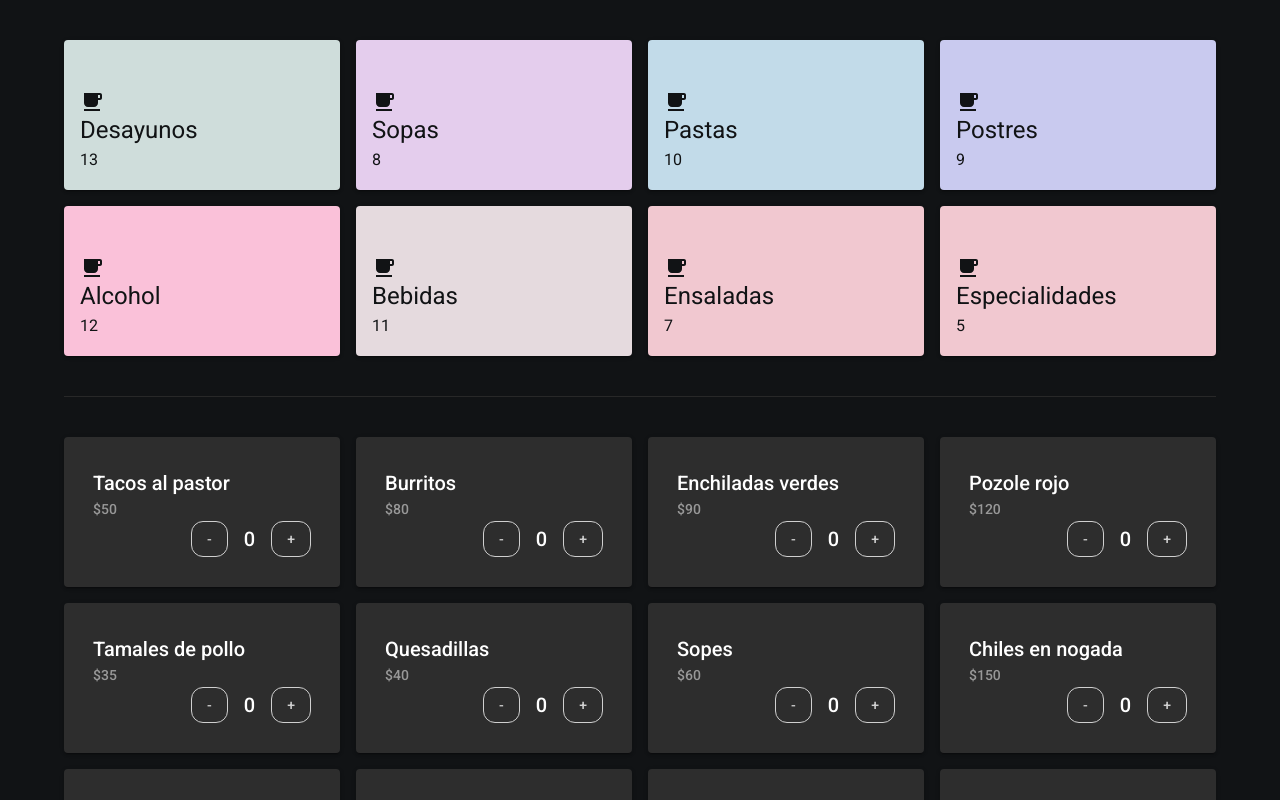
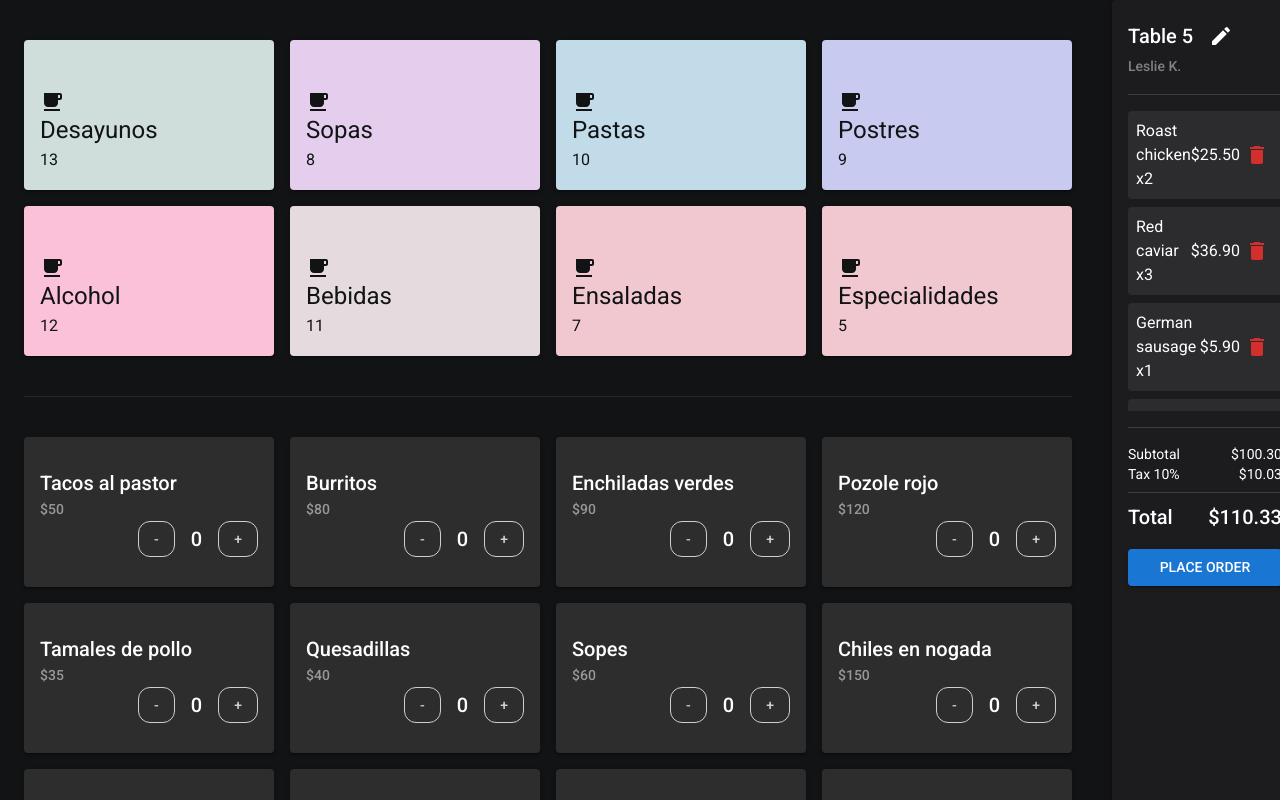
Before and after one commit to m1randa26/Orderly, a React (Vite) app: page / in a window 1280 px wide. Shown: the top 800 px of the page. Built offline with nearby package versions, Linux system fonts and the light colour scheme.

Commit message:
Modifications

```diff
--- a/src/App.jsx
+++ b/src/App.jsx
@@ -1,51 +1,20 @@
-import { Box, Container } from '@mui/material';
+import { Box, Container, Paper, Typography, Divider, Button, IconButton } from '@mui/material';
 import './App.css';
 import Category from './components/Category/Category';
-import Divider from '@mui/material/Divider';
 import Dish from './components/Dish/Dish';
+import DeleteIcon from '@mui/icons-material/Delete';
+import EditIcon from '@mui/icons-material/Edit';
 
 const categories = [
-  {
-    name: "Desayunos",
-    total: 13,
-    color: "#cfdddb"
-  },
-  {
-    name: "Sopas",
-    total: 8,
-    color: "#e4cded"
-  },
-  {
-    name: "Pastas",
-    total: 10,
-    color: "#c2dbe9"
-  },
-  {
-    name: "Postres",
-    total: 9,
-    color: "#c9caef"
-  },
-  {
-    name: "Alcohol",
-    total: 12,
-    color: "#fac1d9"
-  },
-  {
-    name: "Bebidas",
-    total: 11,
-    color: "#e5dade"
-  },
-  {
-    name: "Ensaladas",
-    total: 7,
-    color: "#f1c8d0"
-  },
-  {
-    name: "Especialidades",
-    total: 5,
-    color: "#f1c8d0"
-  }
-]
+  { name: "Desayunos", total: 13, color: "#cfdddb" },
+  { name: "Sopas", total: 8, color: "#e4cded" },
+  { name: "Pastas", total: 10, color: "#c2dbe9" },
+  { name: "Postres", total: 9, color: "#c9caef" },
+  { name: "Alcohol", total: 12, color: "#fac1d9" },
+  { name: "Bebidas", total: 11, color: "#e5dade" },
+  { name: "Ensaladas", total: 7, color: "#f1c8d0" },
+  { name: "Especialidades", total: 5, color: "#f1c8d0" }
+];
 
 const menuItems = [
   { name: "Tacos al pastor", price: "$50" },
@@ -65,25 +34,45 @@ const menuItems = [
   { name: "Ceviche de camarón", price: "$140" }
 ];
 
+const orders = [
+  { id: 1, name: "Roast chicken", quantity: 2, price: 25.50 },
+  { id: 2, name: "Red caviar", quantity: 3, price: 36.90 },
+  { id: 3, name: "German sausage", quantity: 1, price: 5.90 },
+  { id: 4, name: "Irish cream coffee", quantity: 1, price: 4.20 },
+  { id: 5, name: "Caesar salad", quantity: 2, price: 12.50 },
+  { id: 6, name: "Grilled salmon", quantity: 1, price: 15.30 }
+];
 
-function App() {
+const App = () => {
+  const subtotal = orders.reduce((acc, item) => acc + item.price, 0);
+  const tax = subtotal * 0.10;
+  const total = subtotal + tax;
 
   return (
-    <Container>
+    <Box
+      sx={{
+        display: "flex",
+        flexDirection: { xs: "column", md: "row" },
+        gap: 2
+      }}
+    >
+      {/* Contenido Principal */}
+      <Container sx={{ flexGrow: 1 }}>
         <Box
           sx={{
             display: 'grid',
             gridTemplateColumns: { xs: '1fr 1fr', sm: '1fr 1fr', md: '1fr 1fr 1fr 1fr' },
             gap: 2,
             mt: 5
-        }}>
-
+          }}
+        >
           {categories.map(category => (
             <Category
               name={category.name}
               totalItems={category.total}
               color={category.color}
-            key={category.name} />
+              key={category.name}
+            />
           ))}
         </Box>
         <Divider orientation='horizontal' sx={{ bgcolor: "#2d2d2d", mt: 5 }} />
@@ -93,13 +82,106 @@ function App() {
             gridTemplateColumns: { xs: '1fr 1fr', sm: '1fr 1fr', md: '1fr 1fr 1fr 1fr' },
             gap: 2,
             mt: 5
-        }}>
+          }}
+        >
           {menuItems.map(item => (
             <Dish name={item.name} price={item.price} key={item.name} />
           ))}
         </Box>
       </Container>
-  )
-}
 
-export default App
+      {/* Resumen del Pedido */}
+      <Paper
+        elevation={3}
+        sx={{
+          width: { xs: "100%", md: 350 },
+          bgcolor: "#1c1c1e",
+          color: "white",
+          padding: 2,
+          display: "flex",
+          flexDirection: "column",
+        }}
+      >
+        {/* Encabezado */}
+        <Box>
+          <Box sx={{
+            display: "flex",
+            flexDirection: "row",
+            alignItems: "center",
+            gap: 1
+          }}>
+            <Typography variant="h6">
+              Table 5
+            </Typography>
+            <IconButton aria-label='editar'>
+              <EditIcon sx={{ color: "#fff" }} />
+            </IconButton>
+          </Box>
+          <Typography variant="subtitle2" color="gray">
+            Leslie K.
+          </Typography>
+        </Box>
+
+        <Divider sx={{ my: 2, bgcolor: "#444" }} />
+
+        {/* Lista de pedidos con scroll */}
+        <Box
+          sx={{
+            flexGrow: 1,
+            maxHeight: 300, // Altura máxima del área con scroll
+            overflow: "auto",
+          }}
+        >
+          {orders.map((order) => (
+            <Box
+              key={order.id}
+              sx={{
+                display: "flex",
+                alignItems: "center",
+                justifyContent: "space-between",
+                bgcolor: "#2c2c2e",
+                borderRadius: 1,
+                padding: 1,
+                mb: 1,
+              }}
+            >
+              <Typography variant="body1">
+                {order.name} x{order.quantity}
+              </Typography>
+              <Typography variant="body1">${order.price.toFixed(2)}</Typography>
+              <IconButton size="small" color="error">
+                <DeleteIcon />
+              </IconButton>
+            </Box>
+          ))}
+        </Box>
+
+        <Divider sx={{ my: 2, bgcolor: "#444" }} />
+
+        {/* Totales */}
+        <Box sx={{ mb: 2 }}>
+          <Box sx={{ display: "flex", justifyContent: "space-between" }}>
+            <Typography variant="body2">Subtotal</Typography>
+            <Typography variant="body2">${subtotal.toFixed(2)}</Typography>
+          </Box>
+          <Box sx={{ display: "flex", justifyContent: "space-between" }}>
+            <Typography variant="body2">Tax 10%</Typography>
+            <Typography variant="body2">${tax.toFixed(2)}</Typography>
+          </Box>
+          <Divider sx={{ my: 1, bgcolor: "#444" }} />
+          <Box sx={{ display: "flex", justifyContent: "space-between" }}>
+            <Typography variant="h6">Total</Typography>
+            <Typography variant="h6">${total.toFixed(2)}</Typography>
+          </Box>
+        </Box>
+
+        {/* Botón de acción */}
+        <Button variant="contained" color="primary" fullWidth>
+          Place Order
+        </Button>
+      </Paper>
+    </Box>
+  );
+};
+
+export default App;
```
Lines whose indentation alone changed are shown as unchanged.
